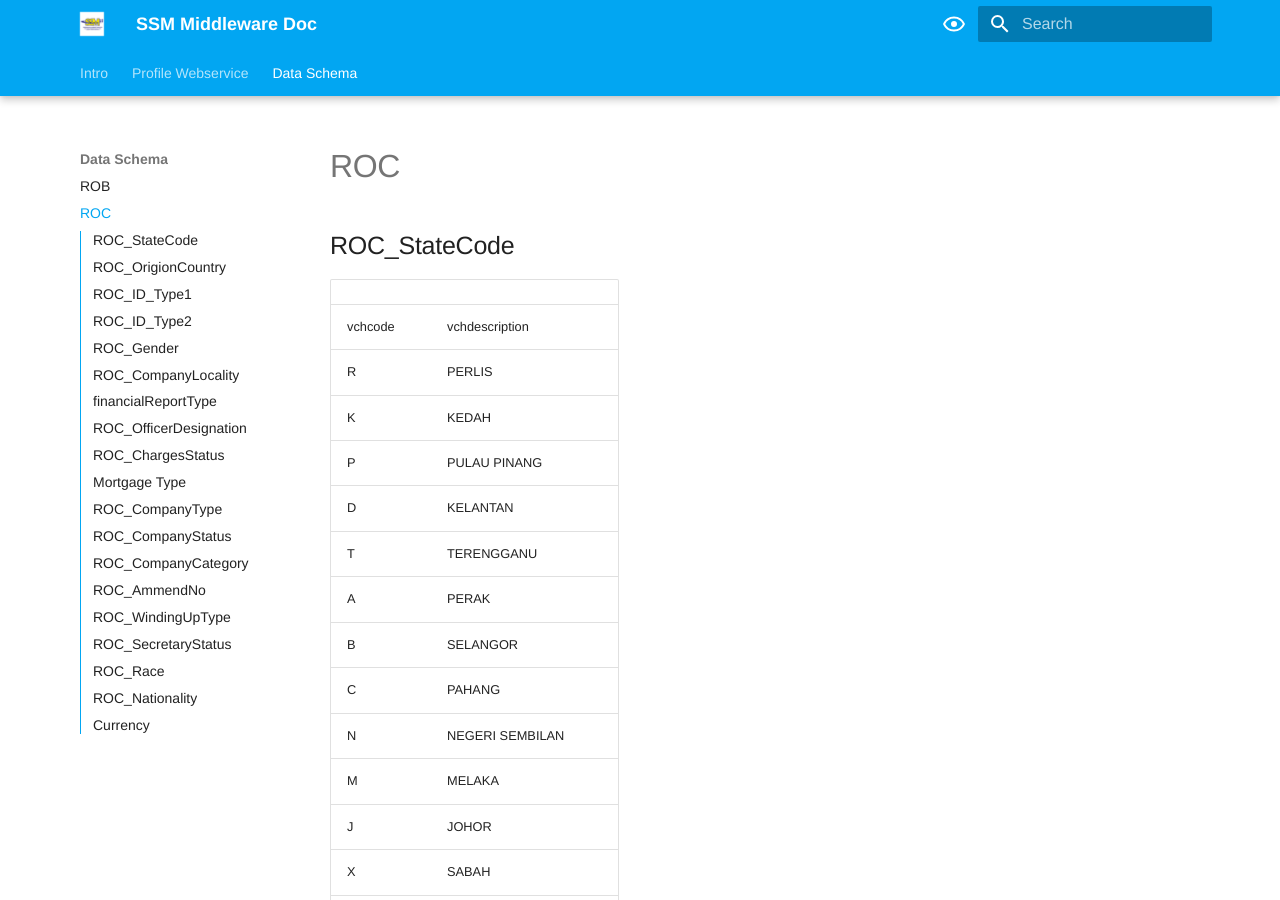
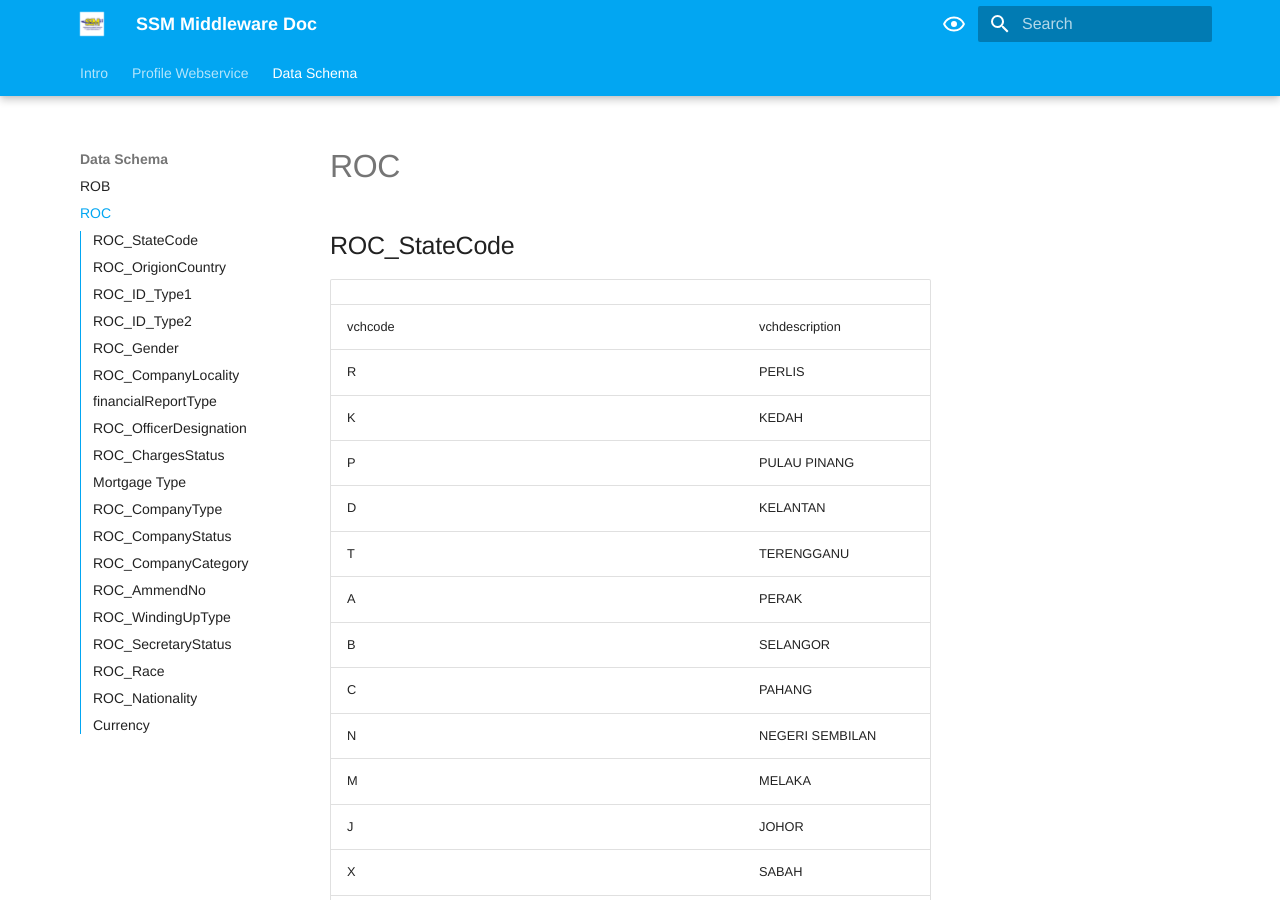
Before and after one commit to ampunkboyx/SSM-Middleware-Mkdocs, an MkDocs documentation site: the page built from docs/Documents/Data Schema/DataSchemaROC.md, in a window 1280 px wide and 900 px high. Built offline with MkDocs 1.6.1 and Material for MkDocs 9.7.7, drawn with Linux system fonts in a browser that asks for light colours; some web fonts are replaced.

Commit message:
markdown table alter

```diff
--- a/docs/Documents/Data Schema/DataSchemaROC.md
+++ b/docs/Documents/Data Schema/DataSchemaROC.md
@@ -1,5 +1,5 @@
 ## ROC\_StateCode
-|                |                     |
+|<div style="width:380px"></div>                |                     |
 | -------------- | ------------------- |
 | vchcode        | vchdescription      |
 | R              | PERLIS              |
@@ -27,7 +27,7 @@
 
 ---
 ## ROC\_OrigionCountry
-|                     |                             |
+| <div style="width:330px"></div>                    |                             |
 | ------------------- | --------------------------- |
 | vchcode             | vchdescription              |
 | ADE                 | ADEN                        |
@@ -222,7 +222,7 @@
 
 ---
 ## ROC\_ID\_Type1
-|                |                |
+|<div style="width:450px"></div>                 |                |
 | -------------- | -------------- |
 | vchcode        | vchdescription |
 | C              | COMPANY        |
@@ -231,7 +231,7 @@
 
 ---
 ## ROC\_ID\_Type2
-|                | Param Name                                         |
+|<div style="width:150px"></div>| Param Name |
 | -------------- | -------------------------------------------------- |
 | ROC\_ID\_Type2 | ID Type2                                           |
 | vchidtype2code | vchidtype2desc                                     |
@@ -283,7 +283,7 @@
 
 ---
 ## ROC\_Gender
-|             |                |
+|<div style="width:450px"></div>|                |
 | ----------- | -------------- |
 | vchcode     | vchdescription |
 | M           | MALE           |
@@ -291,7 +291,7 @@
 
 ---
 ## ROC\_CompanyLocality
-|                                              |                |
+| <div style="width:450px"></div>                                             |                |
 | -------------------------------------------- | -------------- |
 | vchcode                                      | vchdescription |
 | L                                            | LOCAL          |
@@ -300,7 +300,7 @@
 
 ---
 ## financialReportType
-|                                              |                |
+|                                              |<div style="width:460px"></div>               |
 | -------------------------------------------- | -------------- |
 | Y                                            | Qualified      |
 | O                                            | UnQualified    |
@@ -308,7 +308,7 @@
 
 ---
 ## ROC\_OfficerDesignation
-|                         |                        |
+|<div style="width:360px"></div>                         |                        |
 | ----------------------- | ---------------------- |
 | vchcode                 | vchdescription         |
 | Q                       | ALT DIRECTOR           |
@@ -329,7 +329,7 @@
 
 ---
 ## ROC\_ChargesStatus
-|                    |                     |
+|<div style="width:410px"></div>                    |                     |
 | ------------------ | ------------------- |
 | chargesstatus      | desc                |
 | S                  | FULLY SATISFIED     |
@@ -342,7 +342,7 @@
 
 ---
 ## Mortgage Type
-|                    |                     |
+|<div style="width:380px"></div>                    |                     |
 | ------------------ | ------------------- |
 | Code               | Description         |
 | O                  | OPEN TYPE           |
@@ -352,7 +352,7 @@
 
 ---
 ## ROC\_CompanyType
-| ROC\_CompanyType     | OR status of the company               |
+|<div style="width:370px">ROC\_CompanyType</div>| OR status of the company               |
 | -------------------- | -------------------------------------- |
 | vchcode              | vchdescription                         |
 | R                    | PRIVATE LIMITED                        |
@@ -360,7 +360,7 @@
 
 ---
 ## ROC\_CompanyStatus
-| ROC\_CompanyStatus   |                                        |
+|<div style="width:235px">ROC\_CompanyStatus</div>   |                                        |
 | -------------------- | -------------------------------------- |
 | vchcode              | vchdescription                         |
 | E                    | EXISTING                               |
@@ -378,7 +378,7 @@
 
 ---
 ## ROC\_CompanyCategory
-| ROC\_CompanyCategory |  / companyType in Middleware           |
+|<div style="width:290px">ROC\_CompanyCategory</div>|  / companyType in Middleware           |
 | -------------------- | -------------------------------------- |
 | vchcode              | vchdescription                         |
 | S                    | LIMITED BY SHARES                      |
@@ -388,7 +388,7 @@
 
 ---
 ## ROC\_AmmendNo
-| ROC\_AmmendNo        |                                        |
+|<div style="width:450px">ROC\_AmmendNo</div>         |                                        |
 | -------------------- | -------------------------------------- |
 | chrammendno          | desc                                   |
 | Amount               | A                                      |
@@ -398,7 +398,7 @@
 ---
 ## ROC\_WindingUpType
 
-| Code                 | Description                            |
+|<div style="width:415px">Code</div> | Description                            |
 | -------------------- | -------------------------------------- |
 | M                    | MEMBERS                                |
 | O                    | COURT ORDER                            |
@@ -409,7 +409,7 @@
 
 ---
 ## ROC\_SecretaryStatus
-| ROC\_SecretaryStatus |                                        |
+|<div style="width:340px">ROC\_SecretaryStatus</div>  |                                        |
 | -------------------- | -------------------------------------- |
 | vchcode              | vchdescription                         |
 | P                    | PRELODGED                              |
@@ -431,7 +431,7 @@
 
 ---
 ## ROC\_Race
-| ROC\_Race |                        |
+|<div style="width:355px">ROC\_Race</div>  |                        |
 | --------- | ---------------------- |
 | Code      | Description            |
 | 1         | SABAN                  |
@@ -464,7 +464,7 @@
 
 ---
 ## ROC\_Nationality
-|                  | Param Type                  |
+|<div style="width:320px"></div>                  | Param Type                  |
 | ---------------- | --------------------------- |
 | **ROC\_Nationality** | **Nationality Code**            |
 | vchcode          | vchdescription              |
@@ -675,7 +675,7 @@
 
 ---
 ## Currency
-| Currency |                               |
+| <div style="width:310px">Currency</div>  |                               |
 | -------- | ----------------------------- |
 | **Code  **   | **Description  **                 |
 | BDT      | BANGLADESH TAKA               |
```
Also changed, not shown: docs/Documents/Data Schema/DataSchemaROB.md (+18 -18 lines).
